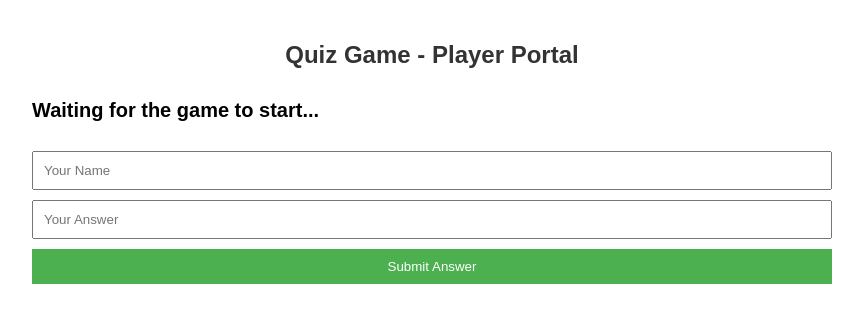
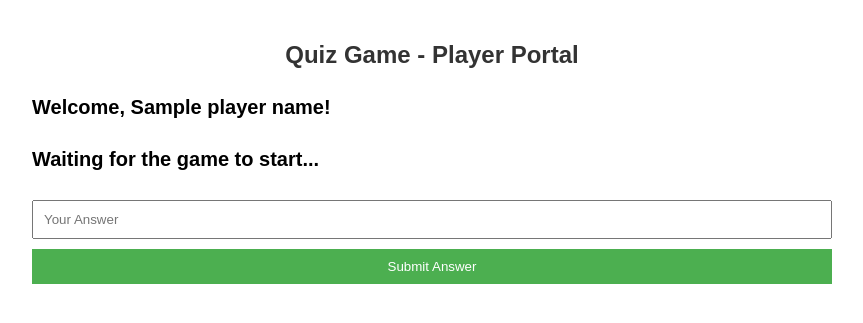
Before and after one commit to grand-cat-unknown/dahyeon_quiz, a Flask app: template templates/player.html in a window 1280 px wide. Shown: the top 323 px of the page, without its empty margins (208-1071 px from the left). Run offline with Flask 3, Linux system fonts and the light colour scheme; the template is opened without the code that fills it: most values are stand-ins (such as "Sample title", 1, 10 or a date in 2020); some libraries are stand-ins or nearby versions.

Commit message:
IP based player tracking

```diff
--- a/app.py
+++ b/app.py
@@ -2,14 +2,14 @@
 
 from datetime import datetime
 
-from flask import Flask, jsonify, render_template, request
+from flask import Flask, jsonify, render_template, request, session
 from flask_socketio import SocketIO, emit, join_room
 from flask_sqlalchemy import SQLAlchemy
 
 from models import Answer, CorrectAnswer, GameState, Player, Question, db
 
 app = Flask(__name__)
-app.config["SECRET_KEY"] = "12345"
+app.config["SECRET_KEY"] = "your_secret_key_here"  # Change this to a random secret key
 app.config["SQLALCHEMY_DATABASE_URI"] = "sqlite:///quiz.db"
 db.init_app(app)
 
@@ -47,8 +47,9 @@ def index():
 
 @app.route("/player")
 def player_portal():
-    return render_template("player.html")
-
+    ip_address = request.remote_addr
+    player = Player.query.filter_by(ip_address=ip_address).first()
+    return render_template("player.html", player_name=player.name if player else None)
 
 @app.route("/birthday_girl")
 def birthday_girl_portal():
@@ -85,6 +86,20 @@ def on_join(data):
     join_room(room)
     print(f"Client joined room {room}")
 
+@socketio.on("register_player")
+def register_player(data):
+    name = data["name"]
+    ip_address = request.remote_addr
+
+    existing_player = Player.query.filter_by(ip_address=ip_address).first()
+    if existing_player:
+        existing_player.name = name
+    else:
+        new_player = Player(name=name, ip_address=ip_address)
+        db.session.add(new_player)
+
+    db.session.commit()
+    emit("player_registered", {"name": name})
 
 @socketio.on("submit_answer")
 def handle_submit_answer(data):
@@ -93,9 +108,8 @@ def handle_submit_answer(data):
 
     player = Player.query.filter_by(name=player_name).first()
     if not player:
-        player = Player(name=player_name)
-        db.session.add(player)
-        db.session.commit()
+        print(f"Player not found: {player_name}")  # Debug print
+        return  # Player not found, ignore the answer
 
     game_state = get_or_create_game_state()
     question = Question.query.filter_by(
@@ -118,6 +132,8 @@ def handle_submit_answer(data):
     db.session.add(answer)
     db.session.commit()
 
+    print(f"New answer submitted: {player_name} - {answer_text}")  # Debug print
+
     emit(
         "new_answer",
         {
@@ -127,8 +143,6 @@ def handle_submit_answer(data):
         },
         broadcast=True,
     )
-
-
 @socketio.on("select_correct_answer")
 def handle_select_correct_answer(data):
     answer_id = data["answer_id"]
@@ -193,7 +207,12 @@ def handle_reset_game():
     db.session.add(game_state)
     db.session.commit()
 
+    # Clear all player data
+    Player.query.delete()
+    db.session.commit()
+
     emit("new_question", {"question_text": QUESTIONS[0]}, broadcast=True)
+    emit("game_reset", broadcast=True)
 
     # Send empty scores to admin after reset
     emit("update_scores", [], room="admin")
--- a/templates/player.html
+++ b/templates/player.html
@@ -9,16 +9,22 @@
 </head>
 <body>
     <h1>Quiz Game - Player Portal</h1>
+    <div id="registration-area">
+        <input type="text" id="player-name" placeholder="Your Name">
+        <button id="register-player">Register</button>
+    </div>
+    <div id="game-area" style="display: none;">
+        <h2>Welcome, <span id="player-name-display"></span>!</h2>
         <div id="question-area">
             <h2 id="question-text">Waiting for the game to start...</h2>
         </div>
         <div id="answer-area">
-        <input type="text" id="player-name" placeholder="Your Name">
             <input type="text" id="answer-text" placeholder="Your Answer">
             <button id="submit-answer">Submit Answer</button>
         </div>
         <div id="result-area">
             <h2 id="result-text"></h2>
+        </div>
     </div>
 
     <script src="//code.jquery.com/jquery-3.6.0.min.js"></script>
@@ -27,11 +33,55 @@
     <script type="text/javascript">
         $(document).ready(function() {
             const socket = io.connect();
-            let playerName = '';
+            let playerName = localStorage.getItem('playerName') || "{{ player_name }}";
+
+            function showGameArea(name) {
+                $('#registration-area').hide();
+                $('#game-area').show();
+                $('#player-name-display').text(name);
+            }
+
+            function showRegistrationArea() {
+                $('#registration-area').show();
+                $('#game-area').hide();
+            }
+
+            if (playerName && playerName !== "None") {
+                showGameArea(playerName);
+            } else {
+                showRegistrationArea();
+            }
+
+            $('#register-player').on('click', function() {
+                playerName = $('#player-name').val().trim();
+                if (playerName) {
+                    socket.emit('register_player', { name: playerName });
+                }
+            });
+
+            socket.on('player_registered', function(data) {
+                localStorage.setItem('playerName', data.name);
+                showGameArea(data.name);
+            });
+
+            socket.on('game_reset', function() {
+                localStorage.removeItem('playerName');
+                location.reload();
+            });
+
+            $('#submit-answer').on('click', function() {
+                const answerText = $('#answer-text').val();
+                if (answerText) {
+                    socket.emit('submit_answer', {
+                        'player_name': playerName,
+                        'answer_text': answerText
+                    });
+                    $('#answer-text').val('');
+                }
+            });
 
             socket.on('new_question', function(data) {
                 $('#question-text').text(data.question_text);
-                $('#answer-text').val('');
                 $('#result-text').text('');
             });
 
@@ -47,23 +97,6 @@
                 $('#question-text').text('Game Over!');
                 $('#answer-area').hide();
             });
-
-            $('#submit-answer').on('click', function() {
-                playerName = $('#player-name').val();
-                const answerText = $('#answer-text').val();
-
-                if (!playerName || !answerText) {
-                    alert('Please enter your name and answer.');
-                    return;
-                }
-
-                socket.emit('submit_answer', {
-                    'player_name': playerName,
-                    'answer_text': answerText
-                });
-
-                $('#answer-text').val('');
-            });
         });
     </script>
 </body>
```
Also changed, not shown: models.py (+6 -3 lines), templates/birthday_girl.html (+8 -2 lines), instance/quiz.db. Lines whose indentation alone changed are shown as unchanged.
